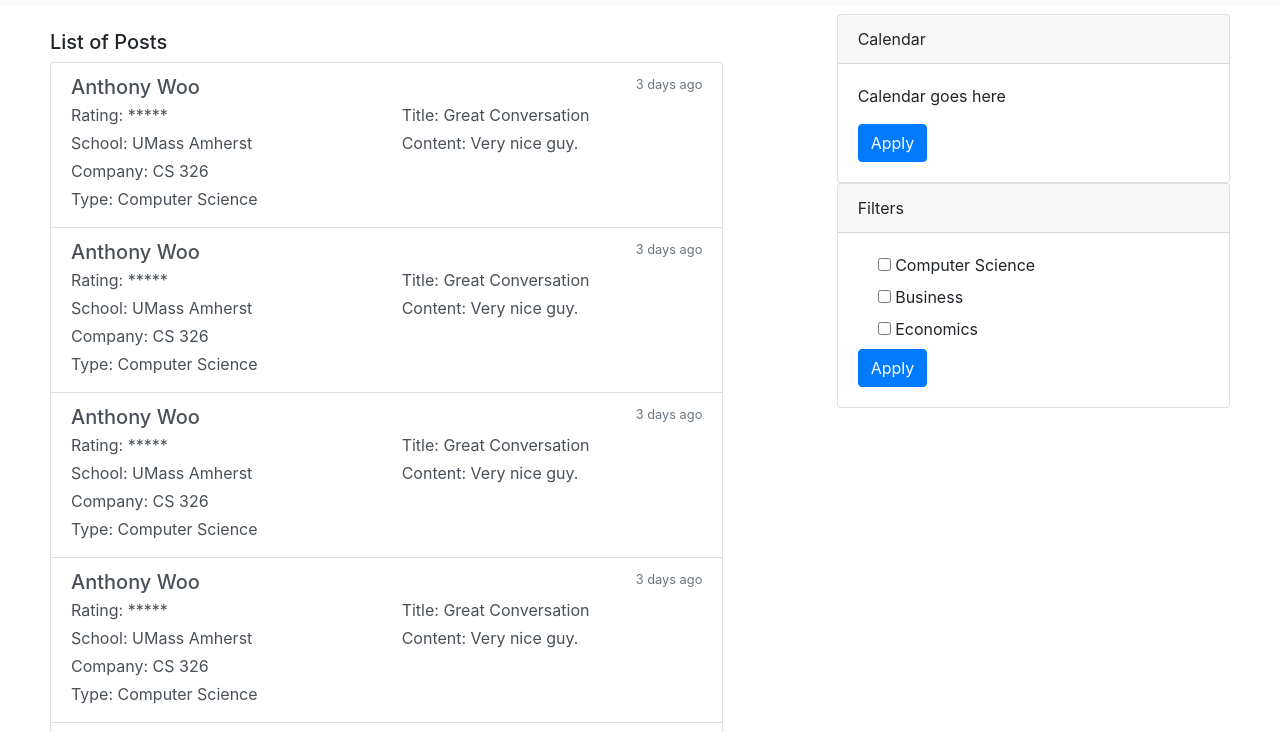
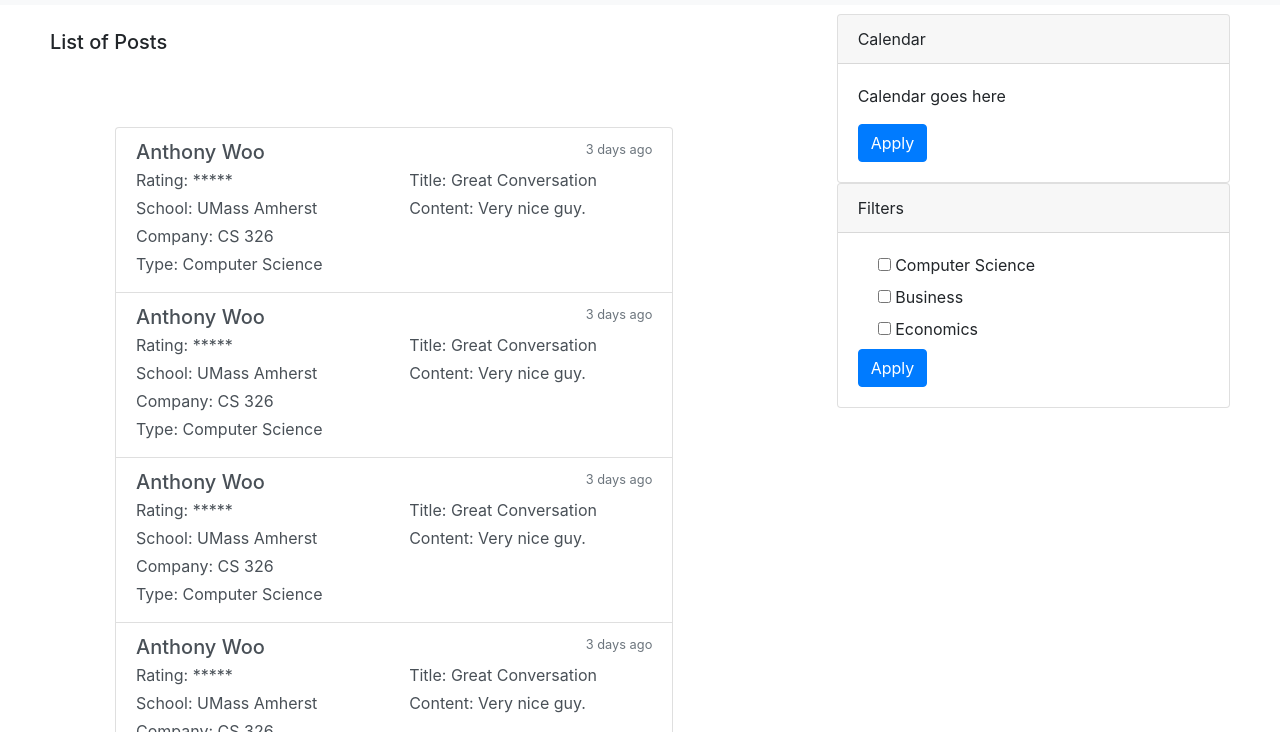
Before and after one commit to anthonytwoo/cs326-final-zayin, a plain HTML site: page search-page.html in a window 1280 px wide. Shown: the part 51-783 px from the top of the page. Drawn offline with nearby package versions, Linux system fonts and the light colour scheme.

Commit message:
Fixed container id and css

```diff
--- a/search-page.html
+++ b/search-page.html
@@ -7,7 +7,7 @@
         <link rel="stylesheet" href="https://cdn.jsdelivr.net/npm/bootstrap@4.5.3/dist/css/bootstrap.min.css" integrity="sha384-TX8t27EcRE3e/ihU7zmQxVncDAy5uIKz4rEkgIXeMed4M0jlfIDPvg6uqKI2xXr2" crossorigin="anonymous">
         <link rel="stylesheet" href="top-panel.css">
     </head>
-    <body class="container-fluid" id="topPanel">
+    <body class="container-fluid">
         <nav class="navbar navbar-expand-lg fixed-top navbar-light bg-light">
             <a class="navbar-brand" href="#">FairShare</a>
             <button class="navbar-toggler" type="button" data-toggle="collapse" data-target="#navbarSupportedContent" aria-controls="navbarSupportedContent" aria-expanded="false" aria-label="Toggle navigation">
--- a/top-panel.css
+++ b/top-panel.css
@@ -1,3 +1,3 @@
-#topPanel {
+.container-fluid {
     padding: 65px;
 }
```
Also changed, not shown: careerfair-page.html (+1 -1 lines).
